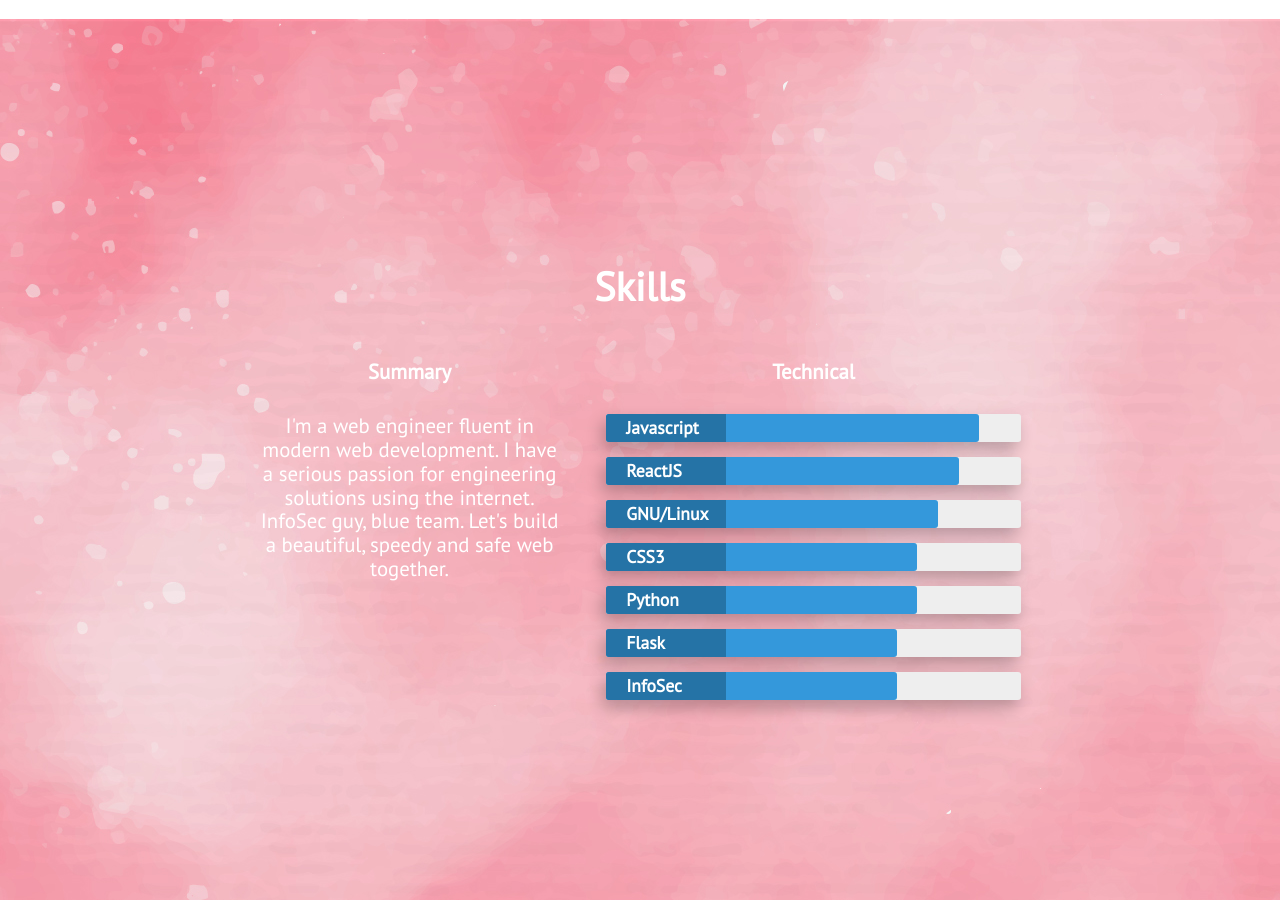
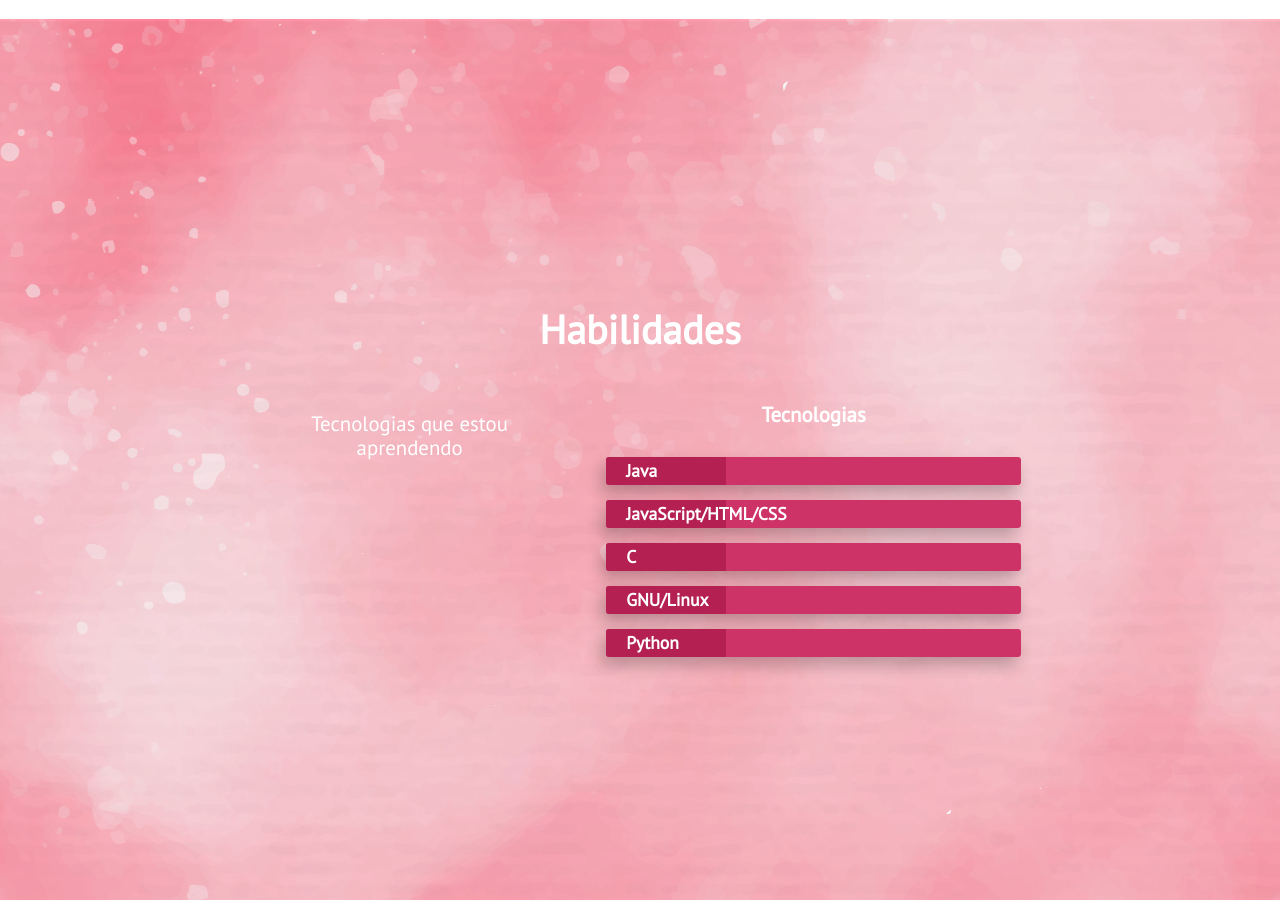
Before and after one commit to jhennifersmith/jhennifersmith.github.io, a Jekyll site: the page built from index.html, in a window 1280 px wide and 900 px high, scrolled down 1941 px. Built offline with Jekyll 4.4.1, drawn with Linux system fonts in a browser that asks for light colours; nearby versions of some CDN libraries.

Commit message:
Editando Skills

```diff
--- a/_includes/skills.html
+++ b/_includes/skills.html
@@ -2,53 +2,44 @@
 <div class="section-wrapper">
     <section class="section skills" id="skills">
         <div>
-            <div class="section-heading" id="skills-text">Skills</div>
+            <div class="section-heading" id="skills-text">Habilidades</div>
 
             <div class="skills-grid">
                 <div class="what-i-do">
-                    <h3 class="center-align skills-subsection">Summary</h3>
+                    <h3 class="center-align skills-subsection"></h3>
                     <p class="paragraph-text center-align">
-                        I'm a web engineer fluent in modern web development. I have a serious passion for engineering solutions using the internet. InfoSec guy, blue team. Let's build a beautiful, speedy and safe web together.
+                        Tecnologias que estou aprendendo
                     </p>
                 </div>
                 <div class="technical-skills">
-                    <h3 class="center-align skills-subsection">Technical</h3>
+                    <h3 class="center-align skills-subsection">Tecnologias</h3>
                     <div class="progress-bars">
-                        <div class="skillbar clearfix " data-percent="90%">
-                            <div class="skillbar-title" style="background: #2980b9;"><span>Javascript</span></div>
-                            <div class="skillbar-bar" style="background: #3498db;"></div>
+                        <div class="skillbar clearfix " data-percent="100%">
+                            <div class="skillbar-title" style="background: #c7245a;"><span>Java</span></div>
+                            <div class="skillbar-bar" style="background: #ce3367;"></div>
                         </div> <!-- End Skill Bar -->
 
-                        <div class="skillbar clearfix " data-percent="85%">
-                            <div class="skillbar-title" style="background: #2980b9;"><span>ReactJS</span></div>
-                            <div class="skillbar-bar" style="background: #3498db;"></div>
+                        <div class="skillbar clearfix " data-percent="100%">
+                            <div class="skillbar-title" style="background: #c7245a;"><span>JavaScript/HTML/CSS</span></div>
+                            <div class="skillbar-bar" style="background: #ce3367;"></div>
                         </div> <!-- End Skill Bar -->
 
-                        <div class="skillbar clearfix " data-percent="80%">
-                            <div class="skillbar-title" style="background: #2980b9;"><span>GNU/Linux</span></div>
-                            <div class="skillbar-bar" style="background: #3498db"></div>
+                        <div class="skillbar clearfix " data-percent="100%">
+                            <div class="skillbar-title" style="background: #c7245a;"><span>C</span></div>
+                            <div class="skillbar-bar" style="background: #ce3367"></div>
                         </div> <!-- End Skill Bar -->
 
 
-                        <div class="skillbar clearfix " data-percent="75%">
-                            <div class="skillbar-title" style="background: #2980b9;"><span>CSS3</span></div>
-                            <div class="skillbar-bar" style="background: #3498db;"></div>
+                        <div class="skillbar clearfix " data-percent="100%">
+                            <div class="skillbar-title" style="background: #c7245a;"><span>GNU/Linux</span></div>
+                            <div class="skillbar-bar" style="background: #ce3367;"></div>
                         </div> <!-- End Skill Bar -->
 
-                        <div class="skillbar clearfix " data-percent="75%">
-                            <div class="skillbar-title" style="background: #2980b9;"><span>Python</span></div>
-                            <div class="skillbar-bar" style="background: #3498db;"></div>
+                        <div class="skillbar clearfix " data-percent="100%">
+                            <div class="skillbar-title" style="background: #c7245a;"><span>Python</span></div>
+                            <div class="skillbar-bar" style="background: #ce3367;"></div>
                         </div> <!-- End Skill Bar -->
 
-                        <div class="skillbar clearfix " data-percent="70%">
-                            <div class="skillbar-title" style="background: #2980b9"><span>Flask</span></div>
-                            <div class="skillbar-bar" style="background: #3498db;"></div>
-                        </div> <!-- End Skill Bar -->
-
-                        <div class="skillbar clearfix " data-percent="70%">
-                            <div class="skillbar-title" style="background: #2980b9"><span>InfoSec</span></div>
-                            <div class="skillbar-bar" style="background: #3498db"></div>
-                        </div> <!-- End Skill Bar -->
                     </div>
                 </div>
             </div>
```
